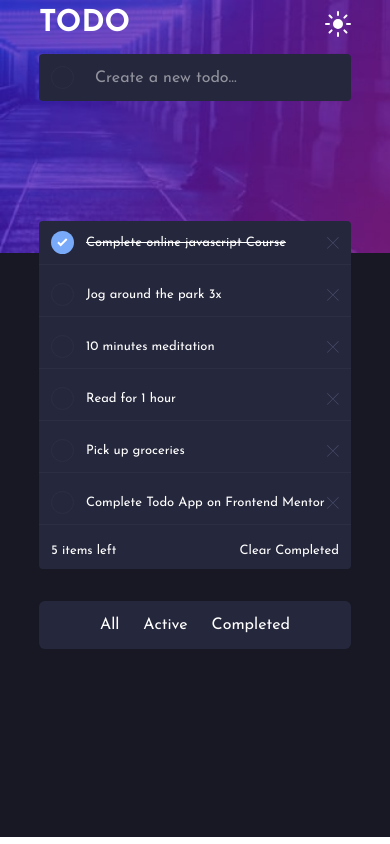
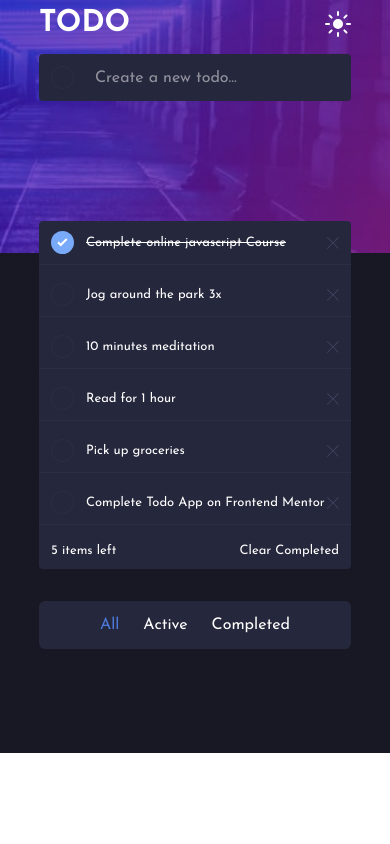
Before and after one commit to BigDahn/TODO-APP, a React (Vite) app: page / in a window 390 px wide. Built offline with nearby package versions, Linux system fonts and the light colour scheme; a web font is replaced by a local one.

Commit message:
initial commit

```diff
--- a/src/App.jsx
+++ b/src/App.jsx
@@ -3,7 +3,7 @@ import Hero from "./Components/Hero";
 
 function App() {
   return (
-    <div className="grid grid-rows-[30vh_90%] md:grid-rows-[40vh_60vh] ">
+    <div className="grid grid-rows-[30vh_500px] md:grid-rows-[40vh_60vh] overflow-y-hidden ">
       <Hero />
       <Footer />
     </div>
--- a/src/Components/MainContent.jsx
+++ b/src/Components/MainContent.jsx
@@ -2,9 +2,11 @@ import React from "react";
 import { useTodo } from "../Contexts/TodoApp";
 
 function MainContent() {
-  const { isDarkMode, data, dispatch } = useTodo();
+  const { isDarkMode, data, options, listFilter, dispatch } = useTodo();
   const ItemsLeft = data.filter((s) => !s.isCompleted).length;
 
+  console.log(options);
+  //console.log(listFilter);
   return (
     <section>
       <div
@@ -47,7 +49,9 @@ function MainContent() {
                     {todo}
                   </p>
                 </div>
-                <button className=" ">
+                <button className=" " onClick={() => {
+                  dispatch({type:"delete",payload:id})
+                }}>
                   <img src="/images/icon-cross.svg" className="h-3" />
                 </button>
               </section>
@@ -56,9 +60,23 @@ function MainContent() {
           <div className="flex items-center justify-between px-3 py-2 text-center text-[13px]">
             <h4>{ItemsLeft} items left</h4>
             <div className="hidden md:flex items-center gap-2 text-center text-[13px]">
-              <button className=" cursor-pointer">All</button>
-              <button className=" cursor-pointer">Active</button>
-              <button className=" cursor-pointer">Completed</button>
+              {listFilter.map((s, index) => {
+                return (
+                  <button
+                    className={`${
+                      options === s
+                        ? "cursor-pointer text-[#4d7ada]"
+                        : "cursor-pointer"
+                    }`}
+                    key={index}
+                    onClick={() => {
+                      dispatch({ type: "filter", payload: s });
+                    }}
+                  >
+                    {s}
+                  </button>
+                );
+              })}
             </div>
             <button
               className=" cursor-pointer"
@@ -71,9 +89,23 @@ function MainContent() {
       </div>
       <div className="bg-[#25273c] font-Josefin text-white m-auto max-w-[80%] lg:max-w-[30%]  rounded-md md:hidden">
         <div className="flex items-center justify-center gap-6 py-3  ">
-          <button className=" cursor-pointer">All</button>
-          <button className=" cursor-pointer">Active</button>
-          <button className=" cursor-pointer">Completed</button>
+          {listFilter.map((s, index) => {
+            return (
+              <button
+                className={`${
+                  options === s
+                    ? "cursor-pointer text-[#4d7ada]"
+                    : "cursor-pointer"
+                }`}
+                key={index}
+                onClick={() => {
+                  dispatch({ type: "filter", payload: s });
+                }}
+              >
+                {s}
+              </button>
+            );
+          })}
         </div>
       </div>
     </section>
--- a/src/Contexts/TodoApp.jsx
+++ b/src/Contexts/TodoApp.jsx
@@ -3,10 +3,12 @@ import data from "../data";
 
 const TodoContext = createContext();
 
+const listFilter = ["All", "Active", "Completed"];
+
 const initialState = {
   data: data,
   isDarkMode: true,
-  activeList: "",
+  options: listFilter.at(0),
 };
 
 function reducer(state, action) {
@@ -39,6 +41,30 @@ function reducer(state, action) {
         }),
       };
     }
+    case "filter": {
+      const result = action.payload;
+      let norms;
+      if (result === "All") {
+        norms = data;
+      } else if (result === "Active") {
+        norms = data.filter((s) => !s.isCompleted);
+      } else {
+        norms = data.filter((s) => s.isCompleted);
+      }
+
+      console.log(norms);
+      return {
+        ...state,
+        options: listFilter.filter((s) => s === action.payload)[0],
+        data: norms,
+      };
+    }
+    case "delete": {
+      return {
+        ...state,
+        data: state.data.filter((s) => s.id != action.payload),
+      };
+    }
     case "clear": {
       return {
         ...state,
@@ -49,13 +75,15 @@ function reducer(state, action) {
 }
 
 function TodoApp({ children }) {
-  const [{ data, isDarkMode, activeList }, dispatch] = useReducer(
+  const [{ data, isDarkMode, activeList, options }, dispatch] = useReducer(
     reducer,
     initialState
   );
 
   return (
-    <TodoContext.Provider value={{ data, isDarkMode, activeList, dispatch }}>
+    <TodoContext.Provider
+      value={{ data, isDarkMode, activeList, options, listFilter, dispatch }}
+    >
       {children}
     </TodoContext.Provider>
   );
```
